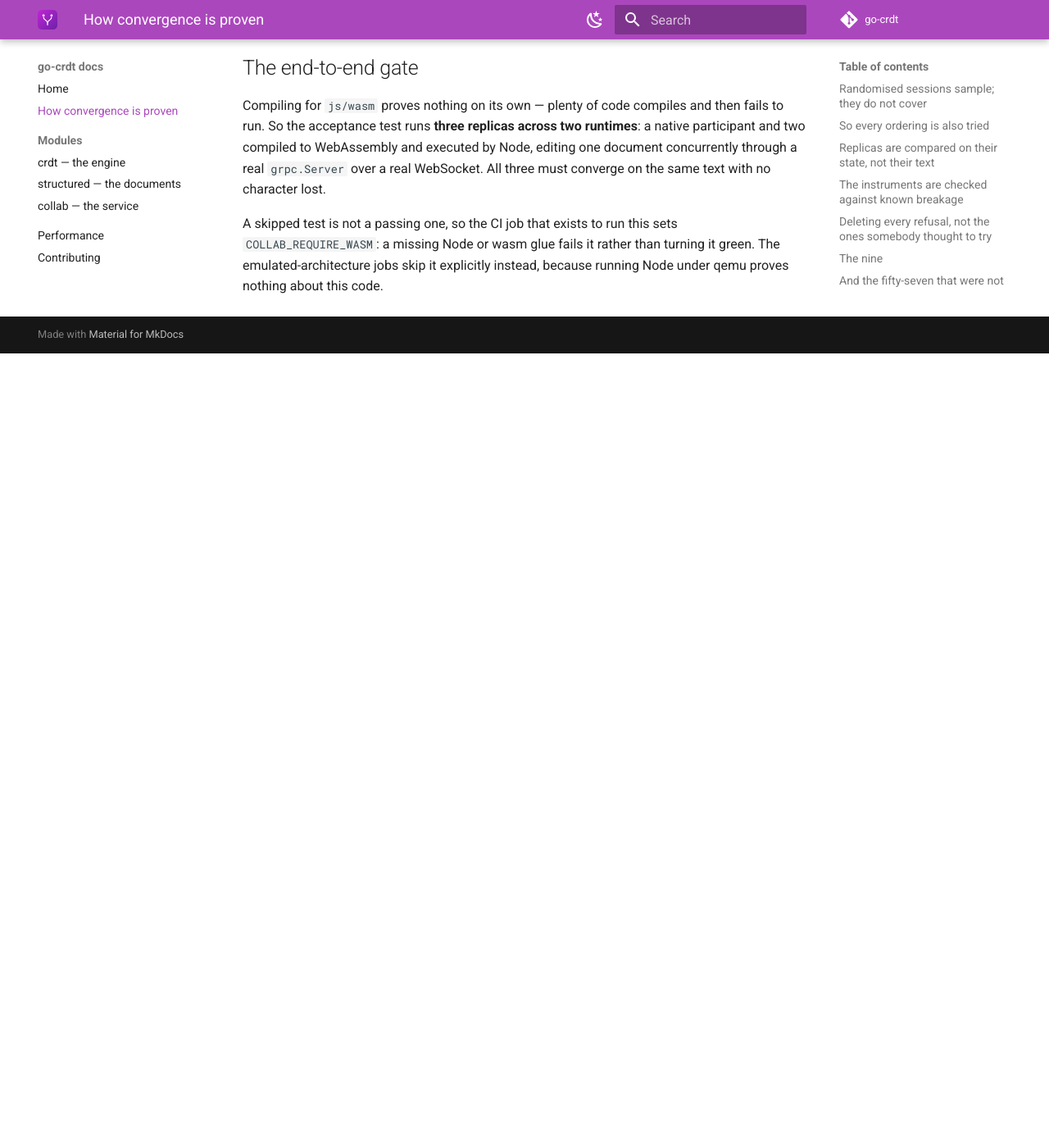
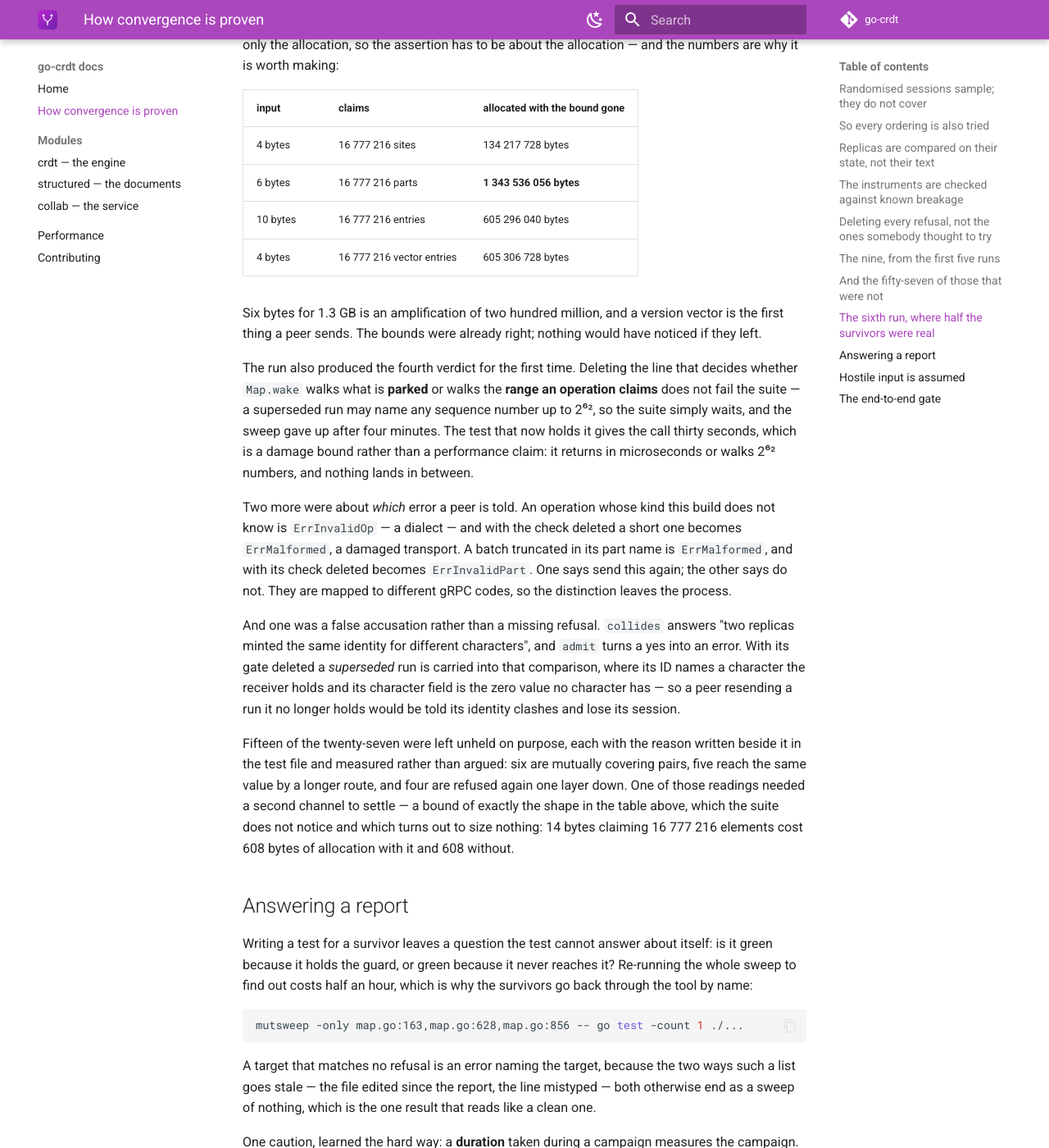
Before and after one commit to go-crdt/docs, an MkDocs documentation site: the page built from docs/methodology.md, in a window 1280 px wide and 1400 px high, scrolled down 4325 px. Shown: the whole window at 82% size. Built offline with MkDocs 1.6.1 and Material for MkDocs 9.7.7, drawn with Linux system fonts in a browser that asks for light colours; the version menu is left out; before the commit the page ends 4756 px from its top, so only the background shows below that; some of the changed text lies outside the part shown.

Commit message:
methodology: the sixth sweep, where half the survivors were real (#17)
204 more refusals, over the files everything else is built on -- composite,
list, map, text, version vector. 115 caught, 61 not mutants, 27 survived, 1
HUNG, 13 held. That is a far higher yield than the first five runs and it is
not a change of method: these files are what reads a peer's bytes, and a count
read from a peer is a claim rather than a fact.

The section explains the class that produced most of them, because it is the
one a reader would not guess at. Deleting a bound on a claimed count changes NO
answer -- the loop underneath runs out of bytes and refuses the input exactly as
before -- while the allocation has already been sized from the claim. The table
gives the four measurements, up to six bytes asking for 1.3GB on the first
message a peer sends.

It also records the fourth verdict arriving in practice rather than in
principle, the two cases about WHICH error a peer is told (a dialect against a
damaged transport, and the same distinction inverted), the one where a deleted
gate makes the code accuse a peer of a clashing identity, and the fifteen left
unheld with the reason beside each -- including one that needed a second
channel to settle, because the suite is not the only place a bound can matter.

A short section on -only, since writing a test for a survivor leaves a question
the test cannot answer about itself.

The two subheadings that describe the first five runs now say so, since the
numbers under them are no longer the campaign's. The anchor the organisation
profile links to is unchanged and was checked.

Co-authored-by: Claude Opus 5 <noreply@anthropic.com>

````diff
--- a/docs/methodology.md
+++ b/docs/methodology.md
@@ -65,16 +65,17 @@ go install github.com/go-fleettools/mutate/mutsweep@latest # every refusal in a
 mutsweep -dir . -files op.go,snapshot.go,utf16.go -- go test ./...
 ```
 
-Five runs, finished 2026-10-07:
+Six runs, the last finished 2026-10-08:
 
-| | subjects | not mutants | caught | survived | **real** |
+| | subjects | not mutants | caught | survived | **held** |
 | --- | --- | --- | --- | --- | --- |
 | `collab`, the wire | 126 | 73 | 43 | 10 | **3** |
 | `crdt`, operations and snapshots | 104 | 29 | 63 | 12 | 0 |
 | `crdt/structured`, the decoders | 38 | 19 | 14 | 5 | **1** |
 | `crdt/structured`, the rest | 242 | 101 | 108 | 33 | **4** |
 | `collab`, the stores | 64 | 20 | 38 | 6 | **1** |
-| | **574** | **242** | **266** | **66** | **9** |
+| `crdt`, the core data structures | 204 | 61 | 115 | 27 *(+1 hung)* | **13** |
+| | **778** | **303** | **381** | **93** *(+1)* | **22** |
 
 The second column is not a result about the tests. Deleting
 `if err != nil { return err }` orphans the `err` the line above declared and the
@@ -82,7 +83,7 @@ package stops building; a run that counts those as killed, or as survived, is
 wrong either way, so they are a third verdict and nearly half of everything
 tried.
 
-There is a fourth, which these five runs did not need and a later one did: a
+There is a fourth, which the first five runs did not need and the sixth did: a
 mutant can **hang** rather than fail. Deleting the check that a retry policy is
 honourable does not make a suite red, it makes it wait out an hour somebody
 mistyped into the wrong field — the guard is load-bearing *and* nothing says so.
@@ -90,7 +91,7 @@ Four of the five verdicts are PIT's under other names (*Killed*, *Survived*,
 *Timed Out*, *Non viable*, *Run error*), which is some evidence they are the
 joints of the thing rather than one tool's habits.
 
-## The nine
+## The nine, from the first five runs
 
 Four of them are one mistake: **a test asserting that an error happened**, where
 the code after the deleted guard also fails and says something else. The
@@ -125,7 +126,7 @@ test that collects sets the interval, and the helper written so a test need not
 wait for a timer sets the interval ITSELF — and with the line deleted a server
 with collection off gave back thirty versions' worth of tombstones.
 
-## And the fifty-seven that were not
+## And the fifty-seven of those that were not
 
 Every one was read. They fall into shapes:
 
@@ -150,7 +151,88 @@ mutants, developers initially judged 85% of what was reported to them
 unproductive, and rules for suppressing those are what made the technique usable
 at all (Petrović & Ivanković, *Practical Mutation Testing at Scale: A View From
 Google*, IEEE TSE, 2021). Here the filtering is a reading of each survivor,
-which is affordable because there are sixty-six of them.
+which is affordable because there are ninety-three of them.
+
+## The sixth run, where half the survivors were real
+
+The first five runs swept the wire, the stores and the structured layer, and
+yielded nine. The sixth swept what everything else is built on — the composite,
+the list, the map, the text and the version vector — and yielded thirteen from
+twenty-seven survivors. The jump is not a change of method. It is what those
+files are: every one of them reads bytes a peer wrote, and a count read from a
+peer is a claim rather than a fact.
+
+The shape that produced most of them is the one no assertion about a **result**
+can reach. These are the same answer either way:
+
+```go
+nSites, ok := r.uvarint()
+if !ok || nSites > uint64(len(r.buf)) {   // delete this
+    return ErrMalformed                   // and the loop below still returns it
+}
+sites := make([]SiteID, 0, nSites)        // having sized itself from the claim
+```
+
+The loop underneath runs out of bytes and refuses the input exactly as before.
+What changes is only the allocation, so the assertion has to be about the
+allocation — and the numbers are why it is worth making:
+
+| input | claims | allocated with the bound gone |
+| --- | --- | --- |
+| 4 bytes | 16 777 216 sites | 134 217 728 bytes |
+| 6 bytes | 16 777 216 parts | **1 343 536 056 bytes** |
+| 10 bytes | 16 777 216 entries | 605 296 040 bytes |
+| 4 bytes | 16 777 216 vector entries | 605 306 728 bytes |
+
+Six bytes for 1.3 GB is an amplification of two hundred million, and a version
+vector is the first thing a peer sends. The bounds were already right; nothing
+would have noticed if they left.
+
+The run also produced the fourth verdict for the first time. Deleting the line
+that decides whether `Map.wake` walks what is **parked** or walks the **range an
+operation claims** does not fail the suite — a superseded run may name any
+sequence number up to 2⁶², so the suite simply waits, and the sweep gave up after
+four minutes. The test that now holds it gives the call thirty seconds, which is
+a damage bound rather than a performance claim: it returns in microseconds or
+walks 2⁶² numbers, and nothing lands in between.
+
+Two more were about *which* error a peer is told. An operation whose kind this
+build does not know is `ErrInvalidOp` — a dialect — and with the check deleted a
+short one becomes `ErrMalformed`, a damaged transport. A batch truncated in its
+part name is `ErrMalformed`, and with its check deleted becomes `ErrInvalidPart`.
+One says send this again; the other says do not. They are mapped to different
+gRPC codes, so the distinction leaves the process.
+
+And one was a false accusation rather than a missing refusal. `collides` answers
+"two replicas minted the same identity for different characters", and `admit`
+turns a yes into an error. With its gate deleted a *superseded* run is carried
+into that comparison, where its ID names a character the receiver holds and its
+character field is the zero value no character has — so a peer resending a run it
+no longer holds would be told its identity clashes and lose its session.
+
+Fifteen of the twenty-seven were left unheld on purpose, each with the reason
+written beside it in the test file and measured rather than argued: six are
+mutually covering pairs, five reach the same value by a longer route, and four
+are refused again one layer down. One of those readings needed a second channel
+to settle — a bound of exactly the shape in the table above, which the suite does
+not notice and which turns out to size nothing: 14 bytes claiming 16 777 216
+elements cost 608 bytes of allocation with it and 608 without.
+
+## Answering a report
+
+Writing a test for a survivor leaves a question the test cannot answer about
+itself: is it green because it holds the guard, or green because it never reaches
+it? Re-running the whole sweep to find out costs half an hour, which is why the
+survivors go back through the tool by name:
+
+```sh
+mutsweep -only map.go:163,map.go:628,map.go:856 -- go test -count 1 ./...
+```
+
+A target that matches no refusal is an error naming the target, because the two
+ways such a list goes stale — the file edited since the report, the line mistyped
+— both otherwise end as a sweep of nothing, which is the one result that reads
+like a clean one.
 
 One caution, learned the hard way: a **duration** taken during a campaign
 measures the campaign. One mutant appeared to leave the suite four times slower,
````
